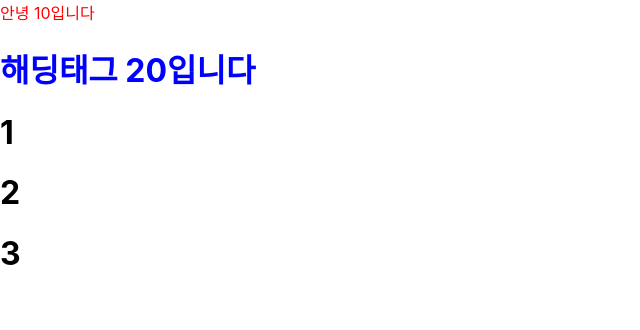
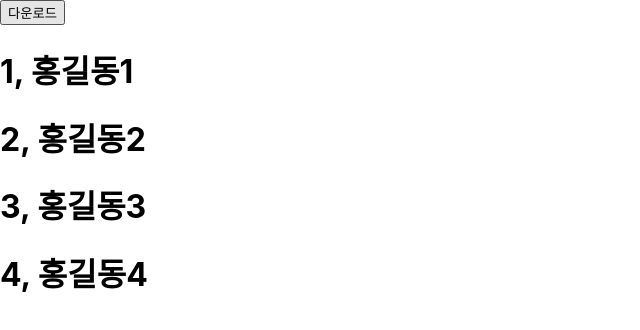
Before and after one commit to skseo2034/react_springboot, a React (Create React App) app in the folder my-app/: page / in a window 1280 px wide. Shown: the top 330 px of the page, without its empty margins (0-640 px from the left). Built offline with nearby package versions, Linux system fonts and the light colour scheme.

Commit message:
2023-01-09 : 학습

```diff
--- a/my-app/src/App.js
+++ b/my-app/src/App.js
@@ -1,5 +1,7 @@
 import logo from './logo.svg';
 import './App.css';
+import { useState } from 'react';
+import Sub from './Sub';
 
 // return 시 하나의 Dom 만 리턴 할 수 있다.
 // 변수 선언은 lef 또는 const 로만 해야 한다.
@@ -14,26 +16,50 @@ let a = 10; // 변수
 const b = 20; // 상수
 
 function App() {
-	let b = 20;
-	let list = [1, 2, 3];
+	// let number = 1; // 상태값 아님
+	/*const [number, setNumber] = useState(1); // React안에 hooks 라이브러리 상태값이 됨.
+	const add = () => {
+		setNumber(number + 1); // 리액트한테 number 값 변경할께 라고 요청.
+		console.log('add', number);
+	};*/
 
-	const myStyle = {
-		color: 'red',
+	console.log('실행됨');
+	let sample = [
+		{ id: 1, name: '홍길동1' },
+		{ id: 2, name: '홍길동2' },
+		{ id: 3, name: '홍길동3' },
+		{ id: 4, name: '홍길동4' },
+	];
+	// 다운로드 받음 (사용자 정보들)
+	const [users, setUsers] = useState(sample); // 레퍼런스 변경이 되어야 동작.
+	const [num, setNum] = useState(5);
+
+	const download = () => {
+		// 기존 데이터 세팅
+		//sample.push({ id: 5, name: '홍길동45' });
+		//console.log(sample);
+		//setUsers(sample); // sample 는 변경이 되나. 레퍼런스 동일 하여 다시 안그림.
+		// setUsers(...sample); // 레퍼런스 다름 다시 그림.
+
+		// const b = sample.concat({ id: 5, name: '홍길동45' });
+		// setUsers(b); // 레퍼런스가 달라서 실행 됨. 한번 실행후 downlaod 버튼 눌러도 재 실행 되나 추가안됨.동일데이터 추가이고 불변이기 때문.
+
+		setUsers([...sample, { id: num, name: '홍길동5' }]);
+		setNum(num + 1);
 	};
+
+	// 랜더링시점 = 상태값 변경
 	return (
 		<>
-			<div
-				/*style={{
-					color: 'red',
-				}}*/
-				style={myStyle}
-			>
-				안녕{a === 10 ? ' 10입니다' : ' 10이 아닙니다'}
-			</div>
-			<h1 className="box-style">해딩태그{b === 20 && ' 20입니다'}</h1>
 			<div>
-				{list.map(n => (
-					<h1>{n}</h1>
+				{/*<h1>숫자 : {number}</h1>
+				<button onClick={add}>더하기</button>
+				<Sub />*/}
+				<button onClick={download}>다운로드</button>
+				{users.map(u => (
+					<h1 key={u.id}>
+						{u.id}, {u.name}
+					</h1>
 				))}
 			</div>
 		</>
--- /dev/null
+++ b/my-app/src/Sub.jsx
@@ -0,0 +1,11 @@
+import React from 'react';
+
+const Sub = () => {
+	return (
+		<div>
+			<h1>Sub 입니다.</h1>
+		</div>
+	);
+};
+
+export default Sub;
```
Also changed, not shown: my-app/test.html (+24 -0 lines).
